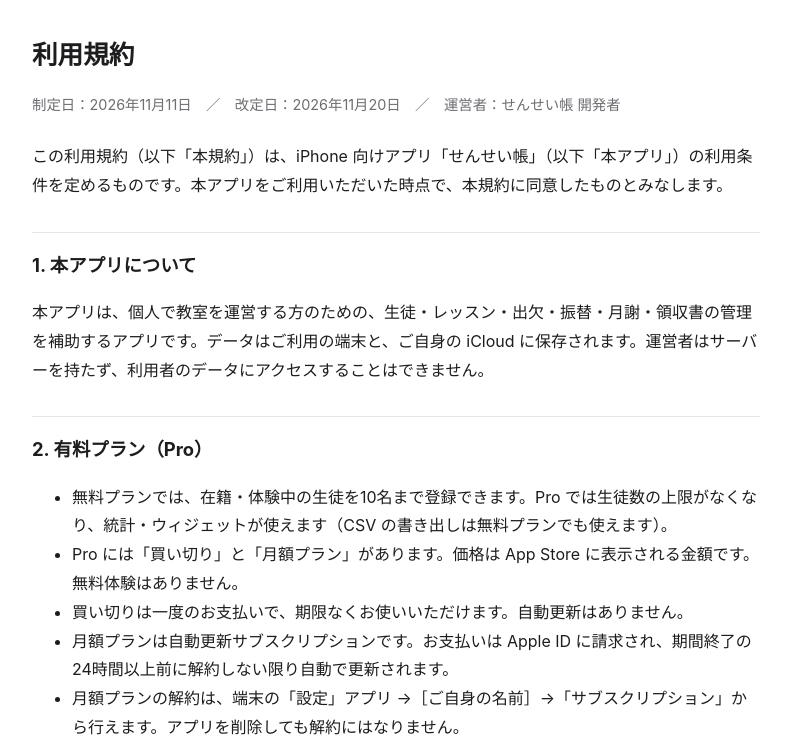
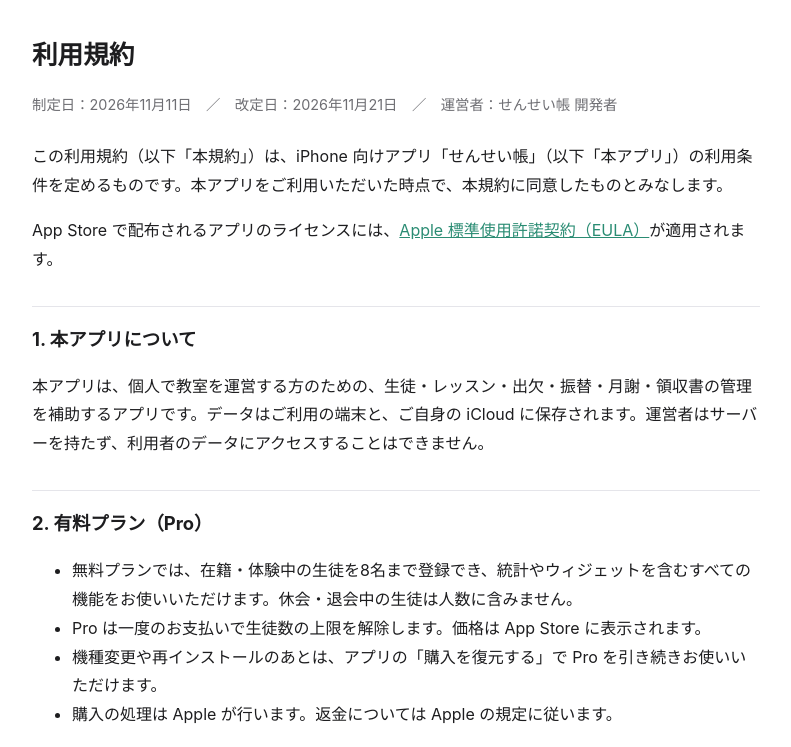
Before and after one commit to komoetsukuyomi921-cloud/senseicho-support, a plain HTML site: page terms/index.html in a window 1280 px wide. Shown: the top 747 px of the page, without its empty margins (244-1035 px from the left). Drawn offline with Linux system fonts and the light colour scheme.

Commit message:
Align support terms with one-time purchase

```diff
--- a/terms/index.html
+++ b/terms/index.html
@@ -9,19 +9,18 @@
 <body>
 <main>
 <h1>利用規約</h1>
-<p class="meta">制定日：2026年11月11日　／　改定日：2026年11月20日　／　運営者：せんせい帳 開発者</p>
+<p class="meta">制定日：2026年11月11日　／　改定日：2026年11月21日　／　運営者：せんせい帳 開発者</p>
 <p>この利用規約（以下「本規約」）は、iPhone 向けアプリ「せんせい帳」（以下「本アプリ」）の利用条件を定めるものです。本アプリをご利用いただいた時点で、本規約に同意したものとみなします。</p>
+
+<p>App Store で配布されるアプリのライセンスには、<a href="https://www.apple.com/legal/internet-services/itunes/dev/stdeula/">Apple 標準使用許諾契約（EULA）</a>が適用されます。</p>
 
 <h2>1. 本アプリについて</h2>
 <p>本アプリは、個人で教室を運営する方のための、生徒・レッスン・出欠・振替・月謝・領収書の管理を補助するアプリです。データはご利用の端末と、ご自身の iCloud に保存されます。運営者はサーバーを持たず、利用者のデータにアクセスすることはできません。</p>
 
 <h2>2. 有料プラン（Pro）</h2>
 <ul>
-<li>無料プランでは、在籍・体験中の生徒を10名まで登録できます。Pro では生徒数の上限がなくなり、統計・ウィジェットが使えます（CSV の書き出しは無料プランでも使えます）。</li>
-<li>Pro には「買い切り」と「月額プラン」があります。価格は App Store に表示される金額です。無料体験はありません。</li>
-<li>買い切りは一度のお支払いで、期限なくお使いいただけます。自動更新はありません。</li>
-<li>月額プランは自動更新サブスクリプションです。お支払いは Apple ID に請求され、期間終了の24時間以上前に解約しない限り自動で更新されます。</li>
-<li>月額プランの解約は、端末の「設定」アプリ →［ご自身の名前］→「サブスクリプション」から行えます。アプリを削除しても解約にはなりません。</li>
+<li>無料プランでは、在籍・体験中の生徒を8名まで登録でき、統計やウィジェットを含むすべての機能をお使いいただけます。休会・退会中の生徒は人数に含みません。</li>
+<li>Pro は一度のお支払いで生徒数の上限を解除します。価格は App Store に表示されます。</li>
 <li>機種変更や再インストールのあとは、アプリの「購入を復元する」で Pro を引き続きお使いいただけます。</li>
 <li>購入の処理は Apple が行います。返金については Apple の規定に従います。</li>
 </ul>
```
Also changed, not shown: index.html (+1 -1 lines).
